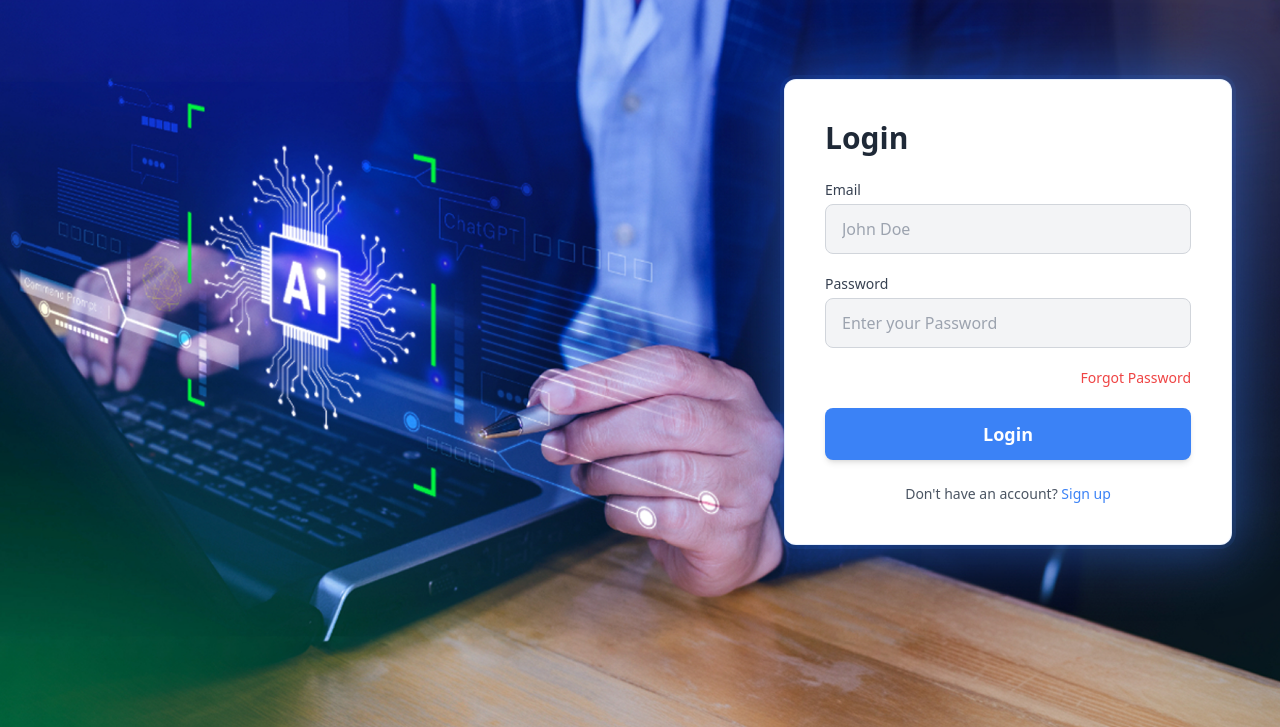
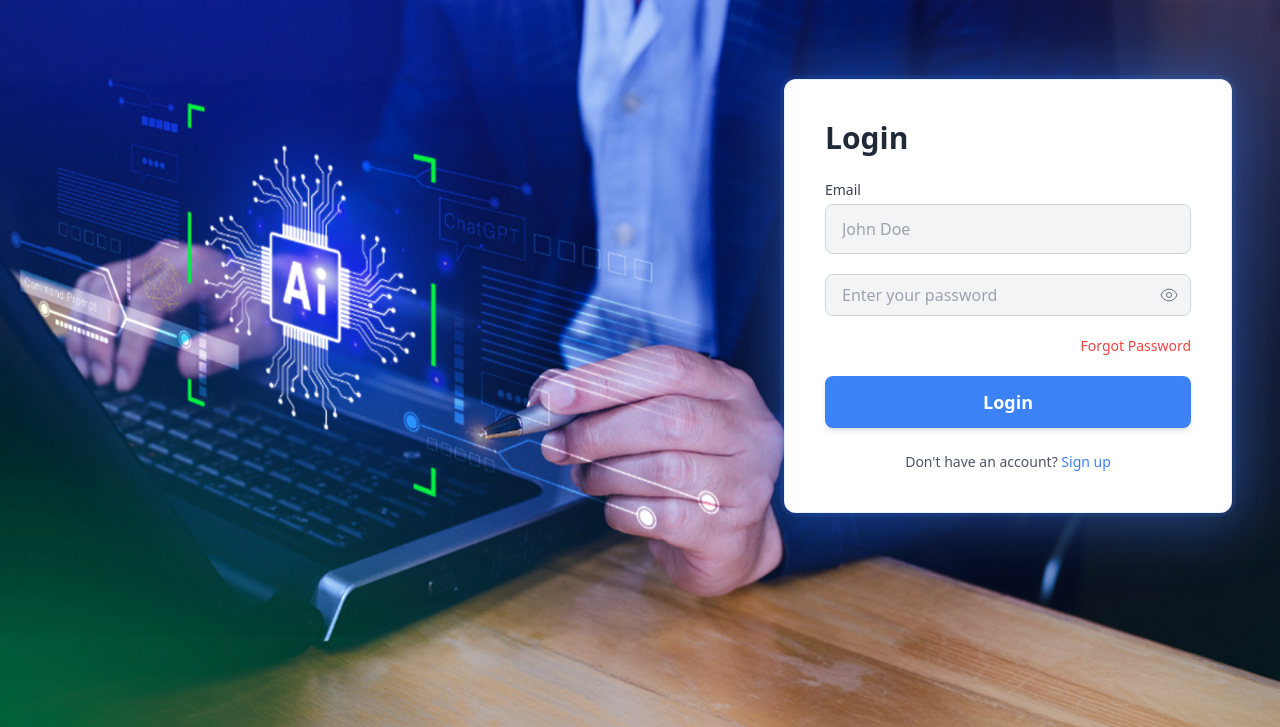
Before and after one commit to kaaju1036/testbsdm, a Flask app: page /login in a window 1280 px wide. Shown: the part 73-800 px from the top of the page. Run offline with Flask 3, Linux system fonts and the light colour scheme; some libraries are stand-ins or nearby versions.

Commit message:
Update login.html

```diff
--- a/templates/login.html
+++ b/templates/login.html
@@ -5,6 +5,19 @@
   <meta name="viewport" content="width=device-width, initial-scale=1.0" />
   <title>Login</title>
   <script src="https://cdn.tailwindcss.com"></script>
+  <script>
+  function togglePasswordVisibility(inputId, iconId) {
+    const input = document.getElementById(inputId);
+    const icon = document.getElementById(iconId);
+    const isHidden = input.type === 'password';
+
+    input.type = isHidden ? 'text' : 'password';
+    icon.innerHTML = isHidden
+      ? `<svg xmlns="http://www.w3.org/2000/svg" class="h-5 w-5" fill="none" viewBox="0 0 24 24" stroke="currentColor"><path d="M13.875 18.825A9.956 9.956 0 0112 19c-5.523 0-10-4.477-10-10 0-1.886.52-3.65 1.425-5.175M3 3l18 18" stroke-linecap="round" stroke-linejoin="round" stroke-width="2"/></svg>`
+      : `<svg xmlns="http://www.w3.org/2000/svg" class="h-5 w-5" fill="none" viewBox="0 0 24 24" stroke="currentColor"><path d="M15 12a3 3 0 11-6 0 3 3 0 016 0z"/><path d="M2.458 12C3.732 7.943 7.523 5 12 5c4.477 0 8.268 2.943 9.542 7-1.274 4.057-5.065 7-9.542 7-4.477 0-8.268-2.943-9.542-7z" /></svg>`;
+  }
+</script>
+
   <script>
     tailwind.config = {
       theme: {
@@ -76,12 +89,34 @@
           </div>
 
           <!-- Password -->
-          <div>
-            <label for="password" class="block text-sm font-medium text-gray-700">Password</label>
-            <input type="password" name="password" id="password" required
-              class="w-full mt-1 px-4 py-3 bg-gray-100 text-gray-800 border border-gray-300 rounded-lg focus:outline-none focus:ring-2 focus:ring-blue-400"
-              placeholder="Enter your Password" />
-          </div>
+          <div class="relative">
+  <input
+    type="password"
+    name="password"
+    id="password"
+    required
+    class="w-full px-4 py-2 pr-10 border border-gray-300 rounded-lg bg-gray-100 focus:outline-none focus:ring-2 focus:ring-primary-500"
+    placeholder="Enter your password"
+  />
+  <button
+    type="button"
+    onclick="togglePasswordVisibility('password', 'toggleIcon')"
+    class="absolute inset-y-0 right-0 flex items-center px-3 text-gray-600 focus:outline-none"
+    tabindex="-1"
+  >
+    <span id="toggleIcon">
+      <!-- Eye icon (visible by default) -->
+      <svg xmlns="http://www.w3.org/2000/svg" class="h-5 w-5" fill="none"
+           viewBox="0 0 24 24" stroke="currentColor">
+        <path d="M15 12a3 3 0 11-6 0 3 3 0 016 0z"/>
+        <path d="M2.458 12C3.732 7.943 7.523 5 12 5c4.477 0 8.268 2.943
+                 9.542 7-1.274 4.057-5.065 7-9.542 7-4.477 0-8.268-2.943-9.542-7z"/>
+      </svg>
+    </span>
+  </button>
+</div>
+
+
 
           <!-- Forgot Password -->
           <div class="flex justify-end text-sm">
```
